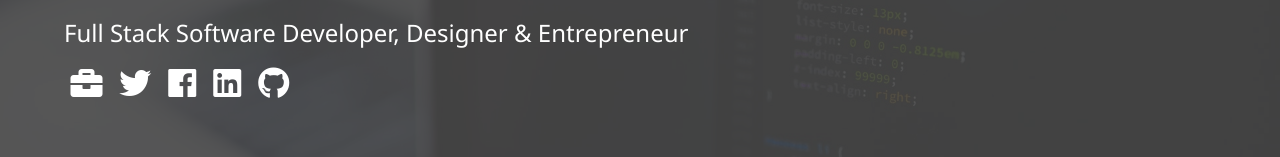
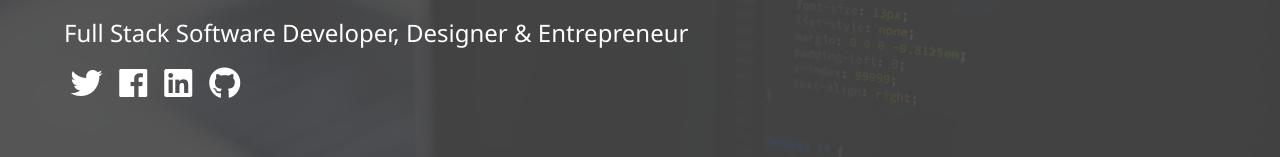
Before and after one commit to FarahGit/modern_portfolio, a website: page dist/index.html in a window 1280 px wide. Shown: the part 293-450 px from the top of the page. Drawn offline with Linux system fonts and the light colour scheme.

Commit message:
remove portfolio link

```diff
--- a/dist/index.html
+++ b/dist/index.html
@@ -59,9 +59,6 @@
         Full Stack Software Developer, Designer & Entrepreneur
       </h2>
       <div class="icons">
-        <a href="https://farahgit.github.io/modern_portfolio/" target="_blank"
-          ><i class="fas fa-briefcase fa-2x"></i
-        ></a>
         <a href="#"><i class="fab fa-twitter fa-2x"></i></a>
         <a href="#"><i class="fab fa-facebook fa-2x"></i></a>
         <a
```
